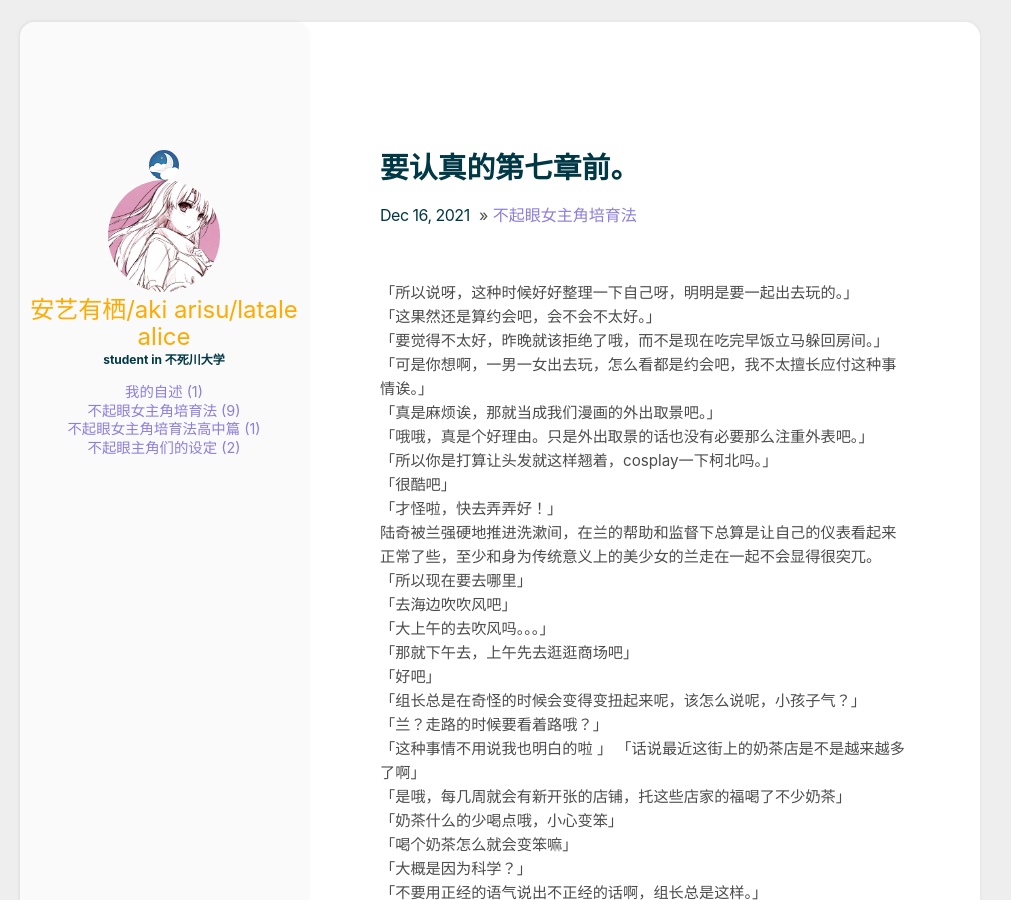
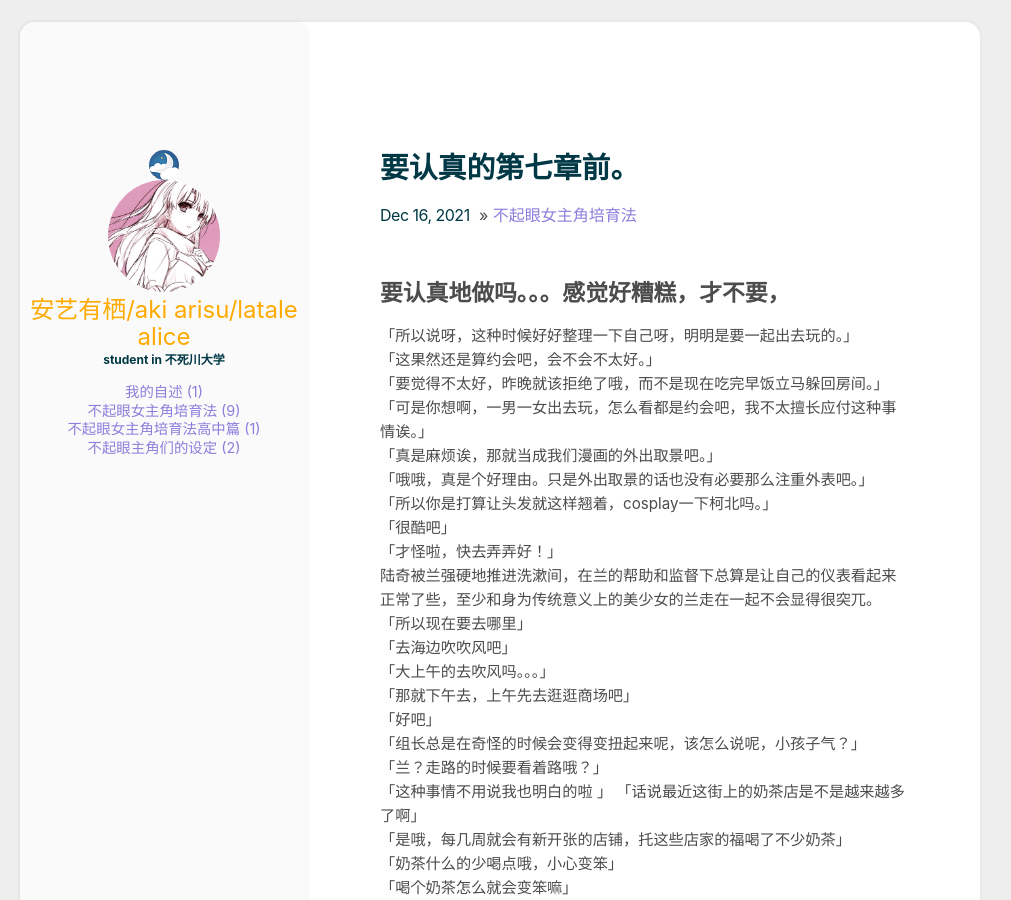
Before and after one commit to latalealice/latalealice.github.io, a Jekyll site: the page built from _posts/2021-12-16-要真认真的第七章前.md, in a window 1280 px wide and 900 px high. Shown: the whole window, without its empty margins (140-1151 px from the left). Built offline with Jekyll 4.4.1, drawn with Linux system fonts in a browser that asks for light colours.

Commit message:
Update 2021-12-16-要真认真的第七章前.md

```diff
--- a/_posts/2021-12-16-要真认真的第七章前.md
+++ b/_posts/2021-12-16-要真认真的第七章前.md
@@ -3,6 +3,7 @@ layout: post
 category: 不起眼女主角培育法
 title: 要认真的第七章前。
 ---
+## 要认真地做吗。。。感觉好糟糕，才不要，
 「所以说呀，这种时候好好整理一下自己呀，明明是要一起出去玩的。」
 「这果然还是算约会吧，会不会不太好。」
 「要觉得不太好，昨晚就该拒绝了哦，而不是现在吃完早饭立马躲回房间。」
```
